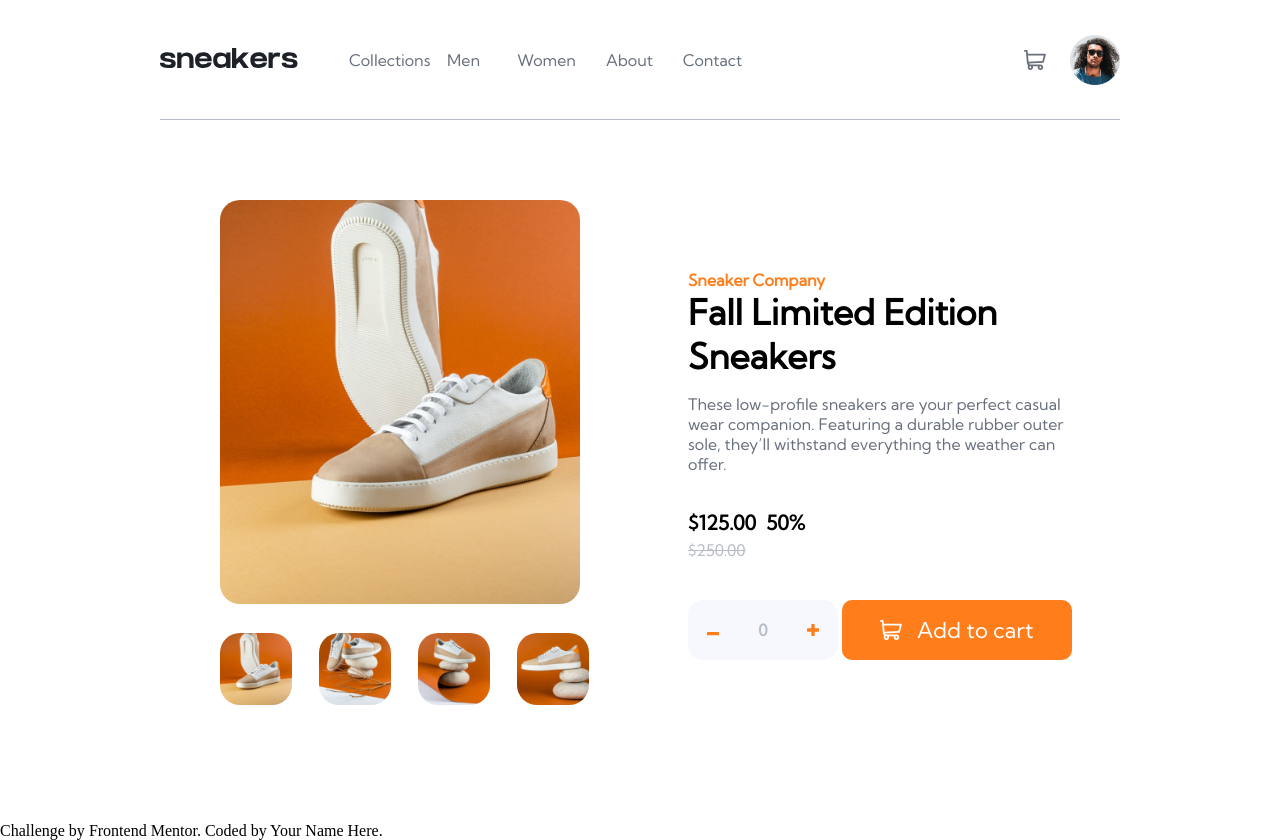
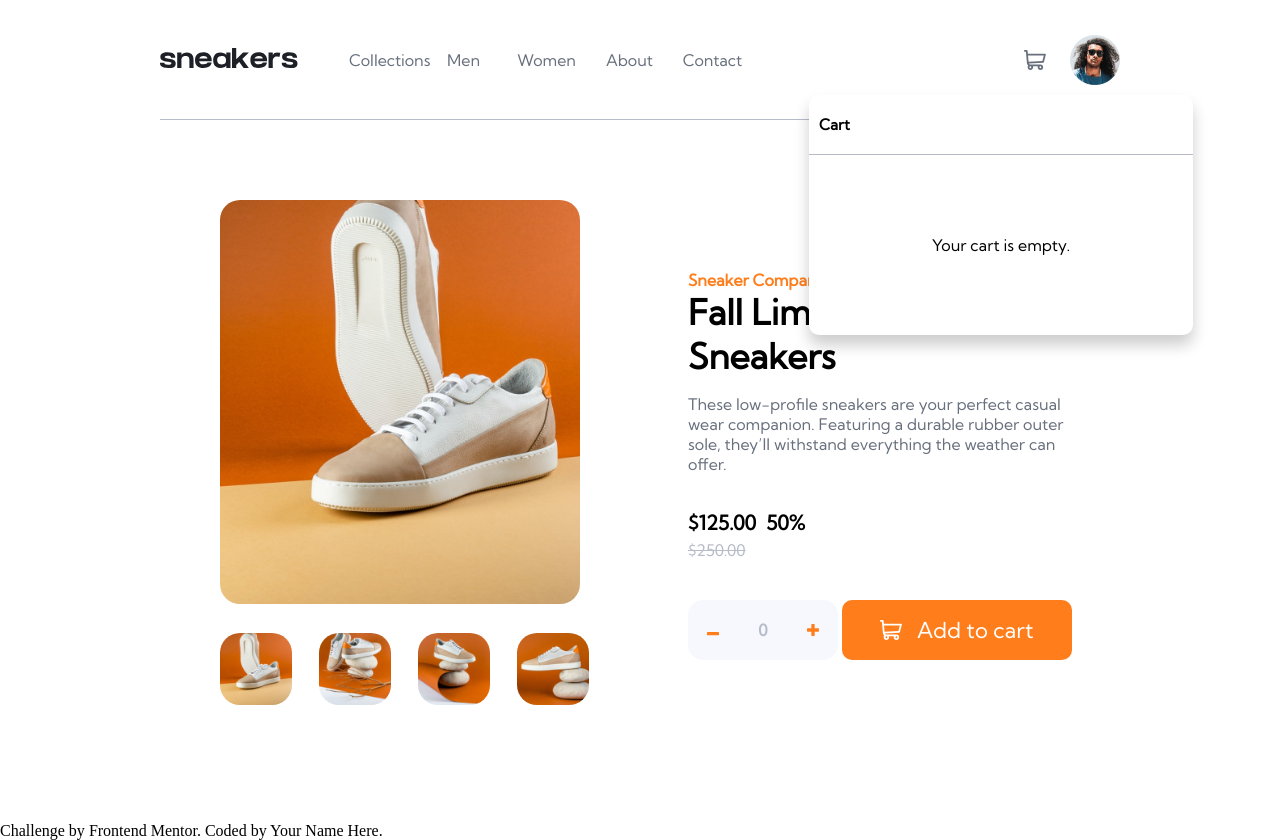
Before and after one commit to Chenxi96/ecommerceProduct, a React (Vite) app: page / in a window 1280 px wide. Both pictures are taken after a click on the button "Add to cart". Built offline with nearby package versions, Linux system fonts and the light colour scheme.

Commit message:
added cart component

```diff
--- a/src/App.jsx
+++ b/src/App.jsx
@@ -1,4 +1,5 @@
 import { useState } from 'react'
+import Cart from './Cart';
 import logo from './images/logo.svg'
 import cart from './images/icon-cart.svg'
 import avatar from './images/image-avatar.png'
@@ -16,6 +17,7 @@ function App() {
   const [quantity, setQuantity] = useState(0);
   const [sneakerPrice, setSneakerPrice] = useState(125);
   const [total, setTotal] = useState(0);
+  const [popup, setPopup] = useState(false);
 
   function decrement() {
     if(quantity <= 0) {
@@ -35,6 +37,15 @@ function App() {
 
   function cartItem() {
     setTotal(quantity)
+    setPopup(true)
+  }
+
+  function openClose() {
+    if(popup) {
+      setPopup(false)
+    } else {
+      setPopup(true)
+    }
   }
 
   return (
@@ -53,23 +64,10 @@ function App() {
           </ul>
         </nav>
         <div className='cart-avatar'>
-          <img className='cart-icon' src={cart} alt="shopping-cart" width={22} height={20} />
+          <img onClick={openClose} className='cart-icon' src={cart} alt="shopping-cart" width={22} height={20} />
           { total > 0 && <span>{total}</span>}
           <img className='avatar-icon' src={avatar} alt="avatar-icon" width={50} height={50} />
-          { total > 0  && <div className='cartItems'>
-            <h3>Cart</h3>
-            <div className='cart-item-container'>
-              <img src={image1Thumbnail} height={50} width={50} alt="" />
-              <div className='cart-item-description'>
-                <p>Fall Limited Edition Sneakers</p>
-                <p style={{display: 'inline'}}>$125.00 x {total}</p> <span style={{display: 'inline'}}>${total * sneakerPrice}.00</span>
-              </div>
-              <img src={remove} alt="" />
-            </div>
-            <div className='btn'>
-              <button>Checkout</button>
-            </div>
-          </div> }
+          <Cart popup={popup} total={total} sneakerPrice={sneakerPrice} />
         </div>
       </header>
       <section className='product-container'>
--- a/src/App.scss
+++ b/src/App.scss
@@ -133,6 +133,9 @@ li:hover {
   margin: 0;
 }
 
+.deleteBtn {
+  cursor: pointer;
+}
 
 
 // main section
--- /dev/null
+++ b/src/Cart.jsx
@@ -0,0 +1,44 @@
+import React from "react";
+import remove from './images/icon-delete.svg'
+import image1 from './images/image-product-1.jpg'
+import image1Thumbnail from './images/image-product-1-thumbnail.jpg'
+import image2Thumbnail from './images/image-product-2-thumbnail.jpg'
+import image3Thumbnail from './images/image-product-3-thumbnail.jpg'
+import image4Thumbnail from './images/image-product-4-thumbnail.jpg'
+import './App.scss'
+
+export default function Cart({total, sneakerPrice, popup}) {
+    if(popup) {
+        if(total > 0) {
+            return (
+                <>
+                    <div className='cartItems'>
+                    <h3>Cart</h3>
+                    <div className='cart-item-container'>
+                    <img src={image1Thumbnail} height={50} width={50} alt="" />
+                    <div className='cart-item-description'>
+                        <p>Fall Limited Edition Sneakers</p>
+                        <p style={{display: 'inline'}}>$125.00 x {total}</p> <span style={{display: 'inline'}}>${total * sneakerPrice}.00</span>
+                    </div>
+                    <img className="deleteBtn" src={remove} alt="" />
+                    </div>
+                    <div className='btn'>
+                    <button>Checkout</button>
+                    </div>
+                    </div>
+                </>
+                    )
+        } else {
+            return (
+                <div className='cartItems'>
+                    <h3>Cart</h3>
+                        <div style={{display: 'flex', justifyContent: 'center', alignItems: 'center', height: '75%', color: 'hsl(0, 0%, 0%)'}}>
+                            <p>Your cart is empty.</p>
+                        </div>
+                </div>
+            )
+        }
+    } else {
+        return null
+    }
+}
```
